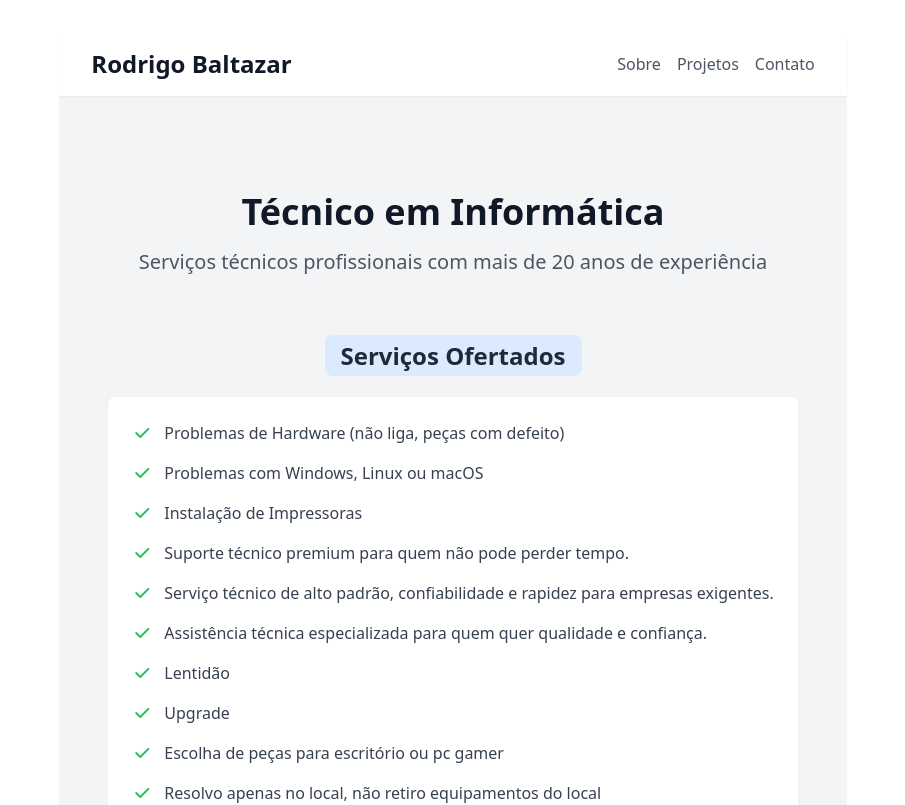
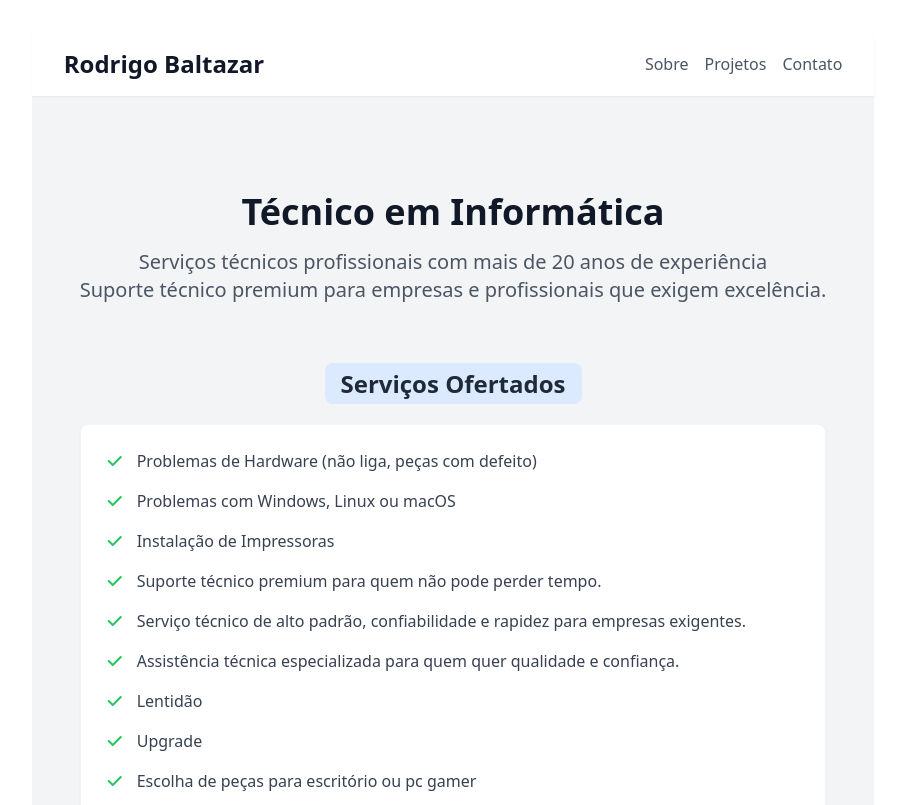
Before and after one commit to RodrigoBaltazar/site-pessoal, a Vue app: page /tecnico-informatica in a window 1280 px wide. Shown: the top 805 px of the page, without its empty margins (187-1092 px from the left). Built offline with nearby package versions, Linux system fonts and the light colour scheme.

Commit message:
fix:titulo

```diff
--- a/src/pages/TecnicoInformatica.vue
+++ b/src/pages/TecnicoInformatica.vue
@@ -28,6 +28,9 @@ const policies = ref([
       <h1 class="text-4xl font-bold text-gray-900 mb-4">Técnico em Informática</h1>
       <p class="text-xl text-gray-600">
         Serviços técnicos profissionais com mais de 20 anos de experiência
+      </p>
+        <p class="text-xl text-gray-600">
+        Suporte técnico premium para empresas e profissionais que exigem excelência.
       </p>
     </div>
 
```
